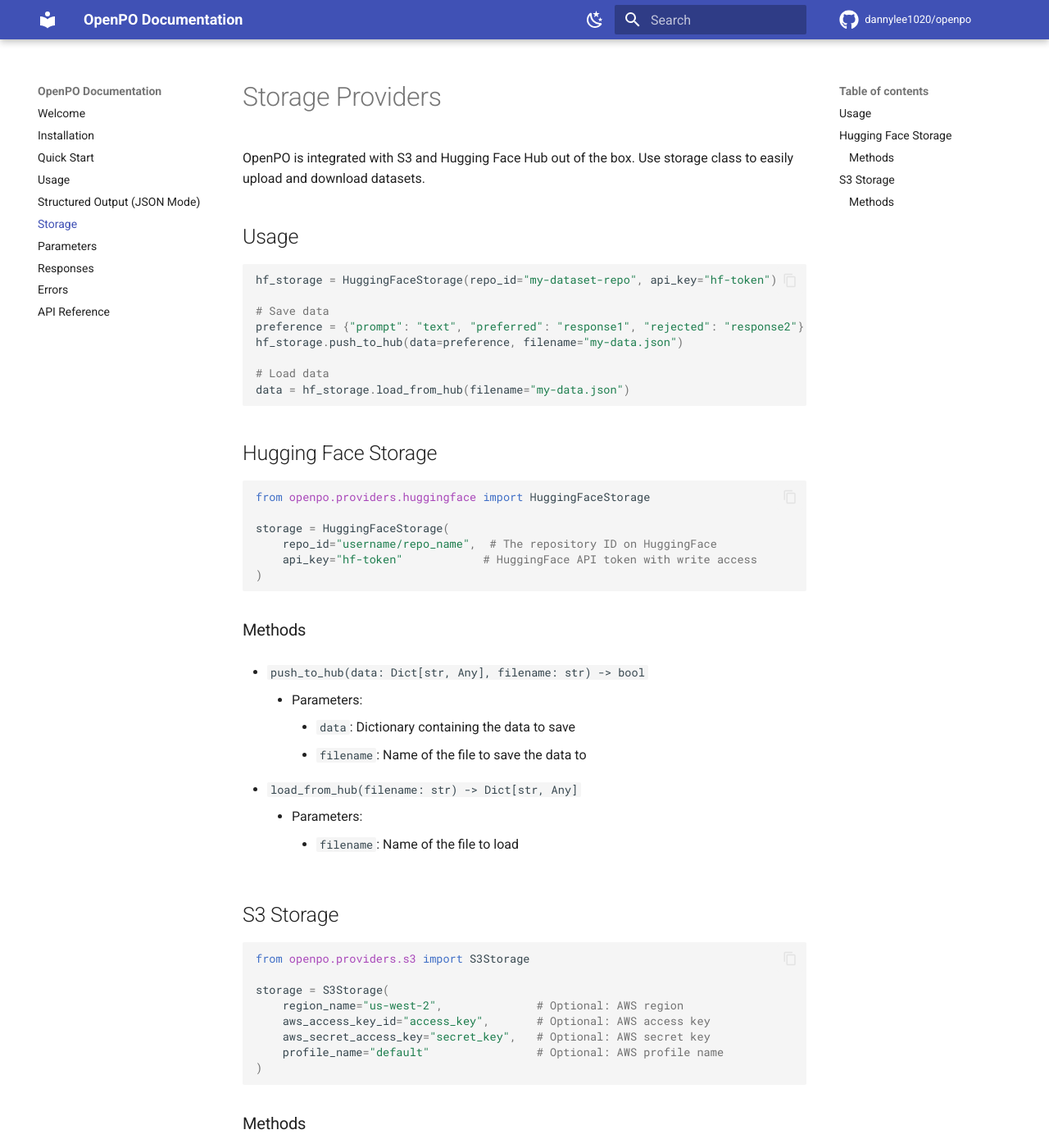
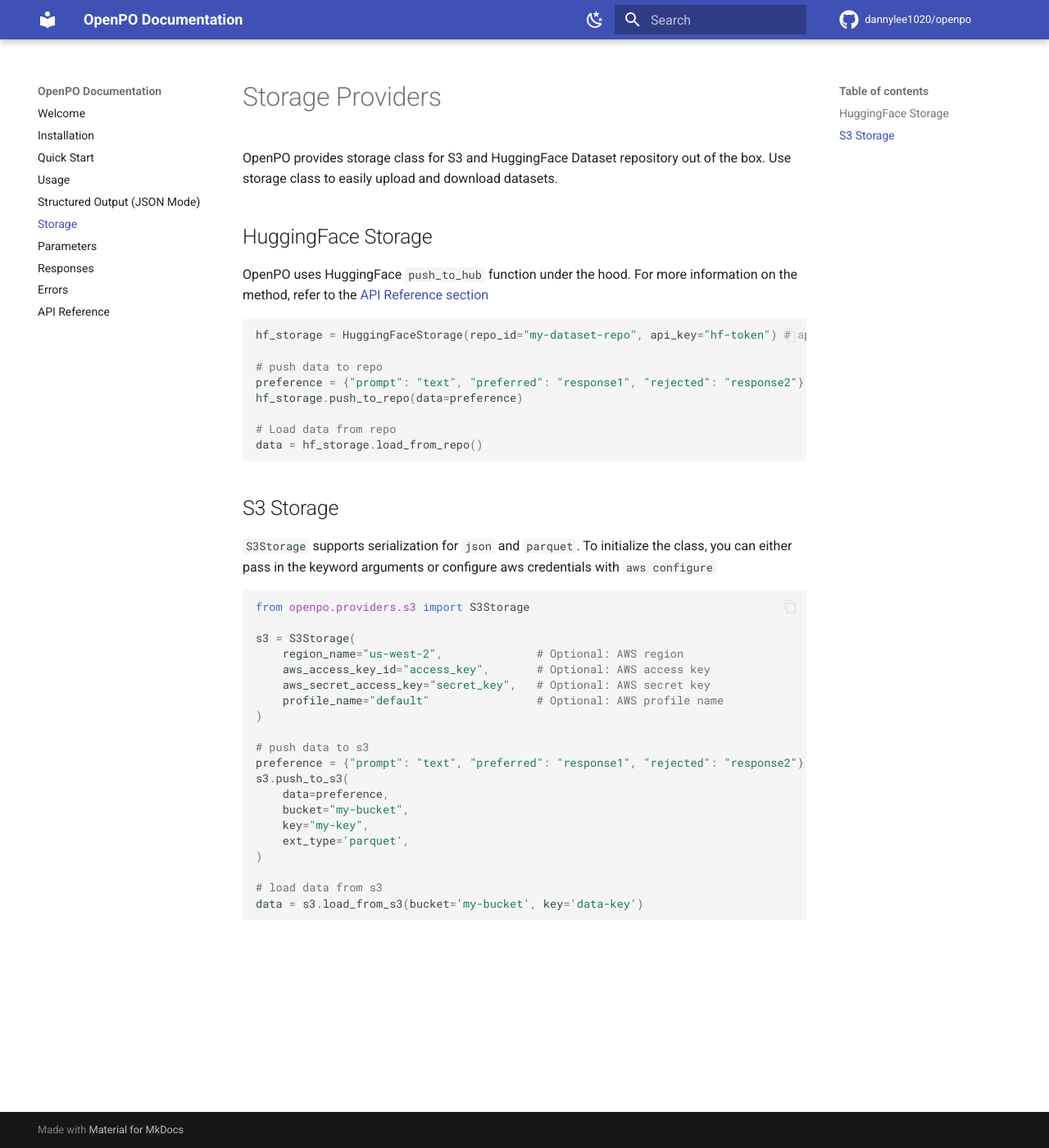
Before and after one commit to dannylee1020/openpo, an MkDocs documentation site: the page built from docs/storage.md, in a window 1280 px wide and 1400 px high. Shown: the whole window at 82% size. Built offline with MkDocs 1.6.1 and Material for MkDocs 9.7.7, drawn with Linux system fonts in a browser that asks for light colours; comment, search, counter and statistics services are not loaded; some of the changed text lies outside the part shown.

Commit message:
update storage docs

````diff
--- a/docs/storage.md
+++ b/docs/storage.md
@@ -1,63 +1,44 @@
 # Storage Providers
 
-OpenPO is integrated with S3 and Hugging Face Hub out of the box. Use storage class to easily upload and download datasets.
+OpenPO provides storage class for S3 and HuggingFace Dataset repository out of the box. Use storage class to easily upload and download datasets.
 
-## Usage
+## HuggingFace Storage
+OpenPO uses HuggingFace `push_to_hub` function under the hood. For more information on the method, refer to the [API Reference section](api.md#storage)
+
 ```python
-hf_storage = HuggingFaceStorage(repo_id="my-dataset-repo", api_key="hf-token")
+hf_storage = HuggingFaceStorage(repo_id="my-dataset-repo", api_key="hf-token") # api_key can also be set as environment variable.
 
-# Save data
+# push data to repo
 preference = {"prompt": "text", "preferred": "response1", "rejected": "response2"}
-hf_storage.push_to_hub(data=preference, filename="my-data.json")
+hf_storage.push_to_repo(data=preference)
 
-# Load data
-data = hf_storage.load_from_hub(filename="my-data.json")
+# Load data from repo
+data = hf_storage.load_from_repo()
 ```
 
-## Hugging Face Storage
-
-```python
-from openpo.providers.huggingface import HuggingFaceStorage
-
-storage = HuggingFaceStorage(
-    repo_id="username/repo_name",  # The repository ID on HuggingFace
-    api_key="hf-token"            # HuggingFace API token with write access
-)
-```
-
-### Methods
-- `push_to_hub(data: Dict[str, Any], filename: str) -> bool`
-    - Parameters:
-        - `data`: Dictionary containing the data to save
-        - `filename`: Name of the file to save the data to
-
-- `load_from_hub(filename: str) -> Dict[str, Any]`
-    - Parameters:
-        - `filename`: Name of the file to load
-
-
-
 ## S3 Storage
+`S3Storage` supports serialization for `json` and `parquet`. To initialize the class, you can either pass in the keyword arguments or configure aws credentials with `aws configure`
 
 ```python
 from openpo.providers.s3 import S3Storage
 
-storage = S3Storage(
+s3 = S3Storage(
     region_name="us-west-2",              # Optional: AWS region
     aws_access_key_id="access_key",       # Optional: AWS access key
     aws_secret_access_key="secret_key",   # Optional: AWS secret key
     profile_name="default"                # Optional: AWS profile name
 )
+
+# push data to s3
+preference = {"prompt": "text", "preferred": "response1", "rejected": "response2"}
+s3.push_to_s3(
+    data=preference,
+    bucket="my-bucket",
+    key="my-key",
+    ext_type='parquet',
+)
+
+# load data from s3
+data = s3.load_from_s3(bucket='my-bucket', key='data-key')
+
 ```
-
-### Methods
-- `push_to_s3(data: List[Dict[str, Any]], bucket: str, key: str = None)`
-    - Parameters:
-        - `data`: List of dictionaries containing the data to save
-        - `bucket`: Name of the S3 bucket
-        - `key`: Object key (path) in the bucket
-
-- `load_from_s3(bucket: str, key: str) -> List[Dict[str, Any]]`
-    - Parameters:
-        - `bucket`: Name of the S3 bucket
-        - `key`: Object key (path) in the bucket
````
Also changed, not shown: docs/json.md (+1 -1 lines).
